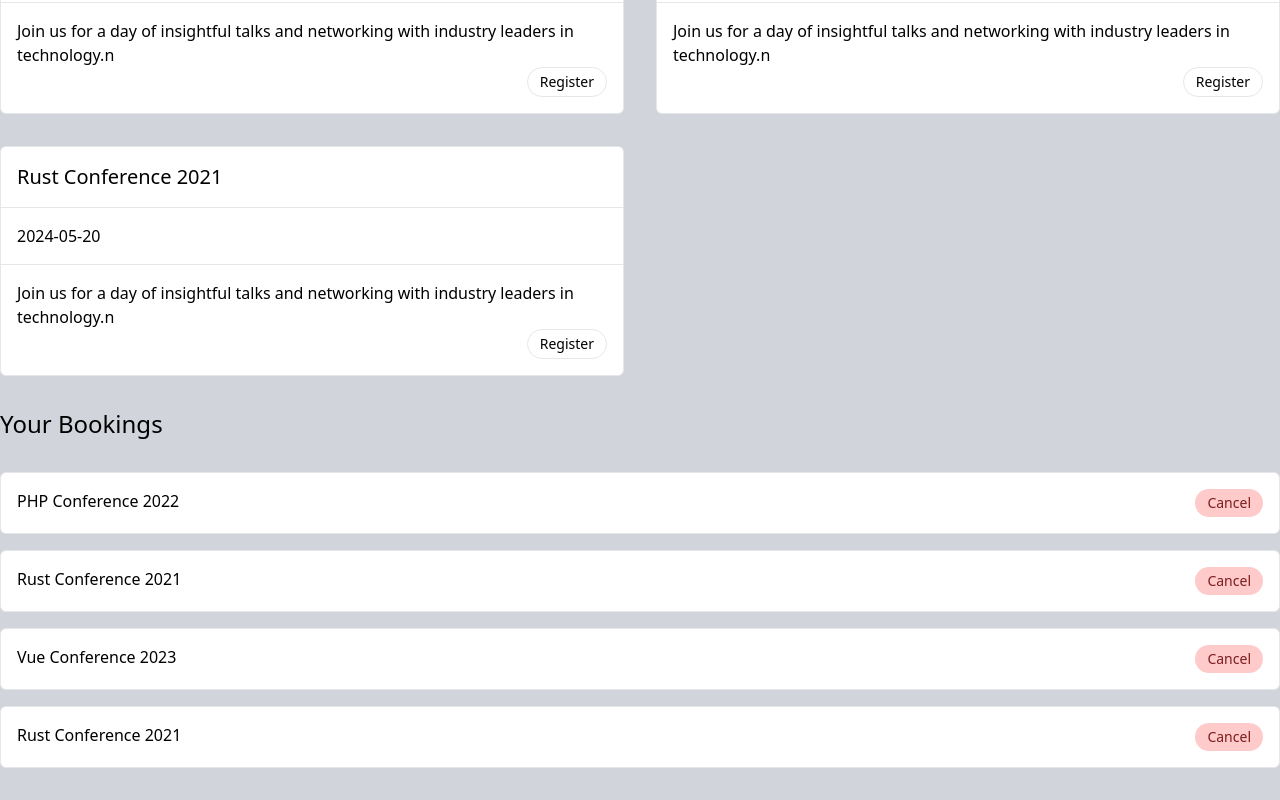
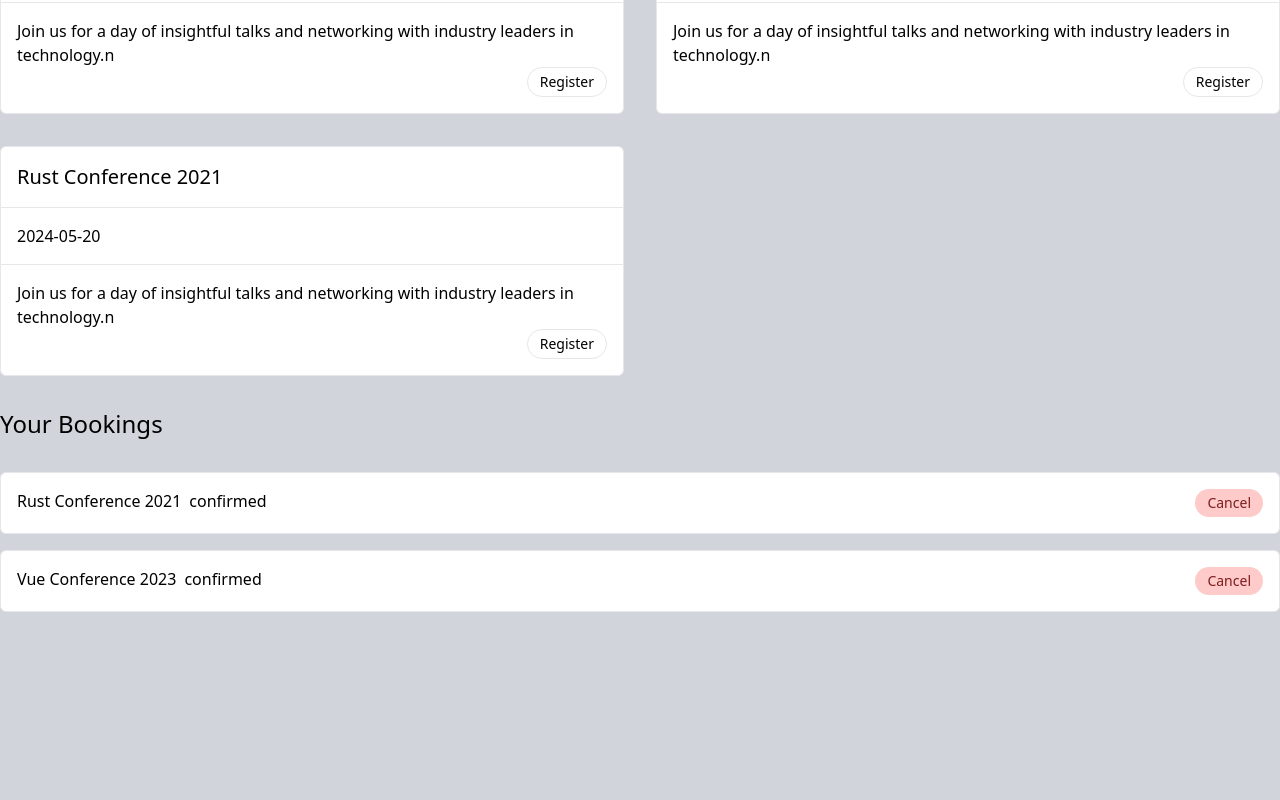
Before and after one commit to NimeshBhevan/vue-event-booking, a Vue app: page / in a window 1280 px wide. Shown: the part 546-1346 px from the top of the page. After the commit the page ends 1190 px from the top, so only its background shows below. Built offline with nearby package versions, Linux system fonts and the light colour scheme; data requests are answered from the project's data file.

Commit message:
DELETE & Optimization of POST

```diff
--- a/db.json
+++ b/db.json
@@ -38,27 +38,15 @@
   ],
   "bookings": [
     {
-      "id": "1727438834944",
-      "evenId": "3",
-      "eventTitle": "PHP Conference 2022",
-      "status": "confirmed"
-    },
-    {
-      "id": "1727438908769",
-      "evenId": "4",
+      "id": "1728035568257",
+      "evenId": "5",
       "eventTitle": "Rust Conference 2021",
       "status": "confirmed"
     },
     {
-      "id": "1727438979249",
+      "id": "1728036022432",
       "evenId": "2",
       "eventTitle": "Vue Conference 2023",
-      "status": "confirmed"
-    },
-    {
-      "id": "1727440764739",
-      "evenId": "5",
-      "eventTitle": "Rust Conference 2021",
       "status": "confirmed"
     }
   ]
--- a/package.json
+++ b/package.json
@@ -9,7 +9,7 @@
     "preview": "vite preview",
     "lint": "eslint . --ext .vue,.js,.jsx,.cjs,.mjs --fix --ignore-path .gitignore",
     "format": "prettier --write src/",
-    "server": "json-server --watch db.json --delay=3000 --port 3001"
+    "server": "json-server --watch db.json --delay=2000 --port 3001"
   },
   "dependencies": {
     "vue": "^3.4.29"
--- a/src/App.vue
+++ b/src/App.vue
@@ -21,10 +21,16 @@
     <h2 class="text-2xl font-medium">Your Bookings</h2>
     <section class="grid grid-cols-1 gap-4">
       <template v-if="!bookingsLoading">
-        <BookingItem v-for="booking in bookings" :key="booking.id" :title="booking.eventTitle" />
+        <BookingItem
+          v-for="booking in bookings"
+          :key="booking.id"
+          :title="booking.eventTitle"
+          :status="booking.status"
+          @cancel="cancelBooking(booking.id)"
+        />
       </template>
       <template v-else>
-        <LoadingBookingItem v-for="i in 4" :key="i"/>
+        <LoadingBookingItem v-for="i in 4" :key="i" />
       </template>
     </section>
   </main>
@@ -62,18 +68,56 @@
   }
 };
 
+const findBookingById = (id) => bookings.value.findIndex((b) => b.id === id);
+
 const handleRegistration = async (event) => {
+  if (bookings.value.some((booking) => booking.evenId === event.id)) {
+    alert('You are already registered');
+    return;
+  }
   const newBooking = {
     id: Date.now().toString(),
     evenId: event.id,
-    eventTitle: event.title
+    eventTitle: event.title,
+    status: 'pending'
   };
 
-  await fetch('http://localhost:3001/bookings', {
-    method: 'POST',
-    headers: { 'Content-Type': 'application/json' },
-    body: JSON.stringify({ ...newBooking, status: 'confirmed' })
-  });
+  bookings.value.push(newBooking);
+
+  try {
+    const response = await fetch('http://localhost:3001/bookings', {
+      method: 'POST',
+      headers: { 'Content-Type': 'application/json' },
+      body: JSON.stringify({ ...newBooking, status: 'confirmed' })
+    });
+
+    if (response.ok) {
+      const index = findBookingById(newBooking.id);
+      bookings.value[index] = await response.json();
+    } else {
+      throw new Error('failed to confirm booking');
+    }
+  } catch (error) {
+    console.error('Failed to register for event:', error);
+    bookings.value = bookings.value.filter((b) => b.id !== newBooking.id);
+  }
+};
+
+const cancelBooking = async (bookingId) => {
+  const index = findBookingById(bookingId)
+  const orginalBooking = bookings.value[index]
+  bookings.value.splice(index, 1)
+
+  try {
+    const response = await fetch(`http://localhost:3001/bookings/${bookingId}`, { method: 'DELETE' });
+
+    if (!response.ok) {
+      throw new Error('Booking could not be cancelled');
+    }
+  } catch (error) {
+    console.error('Failed to cancel bookin:', error)
+    bookings.value.splice(index,0,orginalBooking)
+  }
 };
 
 onMounted(() => {
--- a/src/components/BookingItem.vue
+++ b/src/components/BookingItem.vue
@@ -1,16 +1,24 @@
 <template>
   <SectionCard>
     <div class="flex justify-between">
-      <div>{{ title }}</div>
-      <RoundButton variant="danger">Cancel</RoundButton>
+      <div class="flex space-x-2">
+        <div>{{ title }}</div>
+        <div>{{ status }}</div>
+      </div>
+
+      <RoundButton variant="danger" @click="$emit('cancel')">Cancel</RoundButton>
     </div>
   </SectionCard>
 </template>
 
 <script setup>
+
 defineProps({
-  title: String
+  title: String,
+  status: String
 });
+
+defineEmits(['cancel'])
 import RoundButton from './RoundButton.vue';
 import SectionCard from './SectionCard.vue';
 </script>
```
